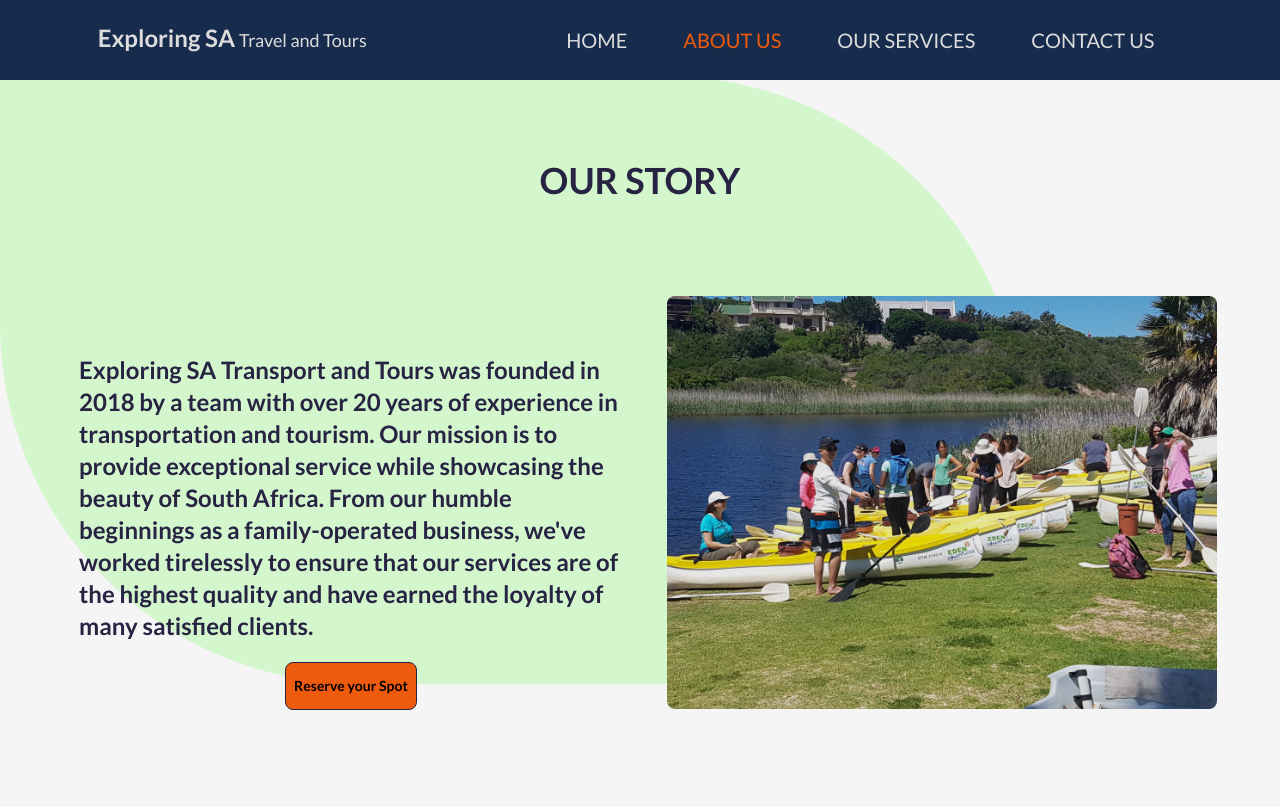
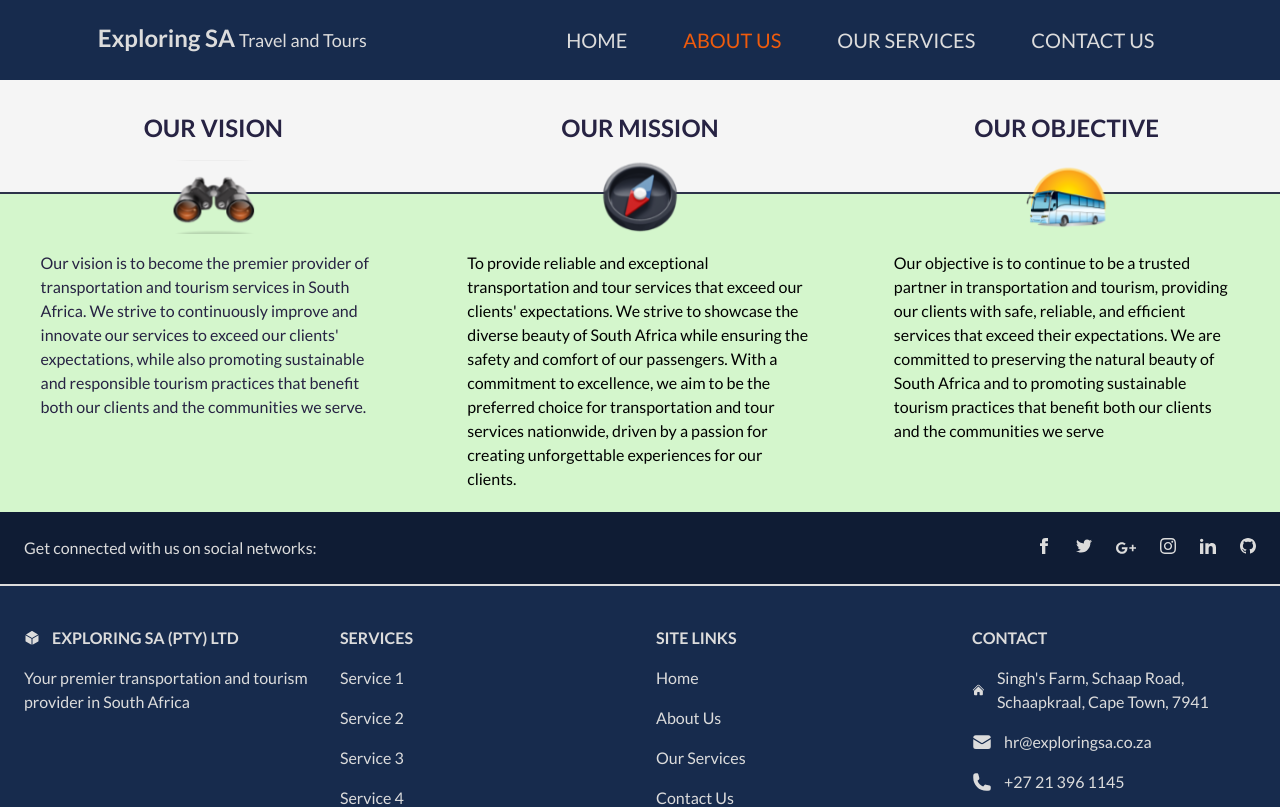
Before and after one commit to Riyaazct/exploringsa, a React (Create React App) app: page /about in a window 1280 px wide. Shown: the top 807 px of the page. Built offline with nearby package versions, Linux system fonts and the light colour scheme; what tailwindcss-animated, tw-elements would draw is missing.

Commit message:
add background to screens >= 768px and adjust styling across all views

```diff
--- a/src/routes/AboutUs.js
+++ b/src/routes/AboutUs.js
@@ -3,7 +3,7 @@ import Vision from "./Vision";
 
 const AboutUs = () => (
   <>
-    <div className="relative pt-16 md:mt-24 mb-52 sm:mb-36 md:mb-0 md:h-[80vh] lg:mb-[150px] 2xl:h-[90vh] ">
+    <div className="hidden relative pt-16 md:mt-24 mb-52 sm:mb-36 md:mb-0 md:h-[80vh] lg:mb-[150px] 2xl:h-[90vh] ">
       <h1
         className="text-center my-12 text-2xl font-semibold text-blueText
                      md:mt-0 md:mb-12 md:text-3xl
@@ -18,7 +18,7 @@ const AboutUs = () => (
       >
         {/* TEXT */}
         <div
-          className="max-w-[90%] sm:max-w-[45%] text-center rounded-lg mt-5
+          className="max-w-[90%] sm:max-w-[50%] text-center rounded-lg mt-5
                         md:max-w-[45%] lg:max-w-[50%] xl:max-w-[45%]"
         >
           <p className="my-auto text-blueText font-semibold md:text-[1.06rem] md:px-4 lg:text-lg xl:text-2xl sm:text-left">
@@ -48,7 +48,7 @@ const AboutUs = () => (
         {/* IMAGE */}
         <div className="relative sm:mb-10 md:max-w-[58%] lg:max-w-[55%]">
           <img
-            className=" m-auto sm:rounded-lg md:max-h-[40%] lg:max-w-[480px]
+            className=" m-auto sm:min-h-[280px] sm:w-auto sm:rounded-lg md:max-h-[40%] lg:max-w-[480px]
                         xl:max-w-[550px] 2xl:max-w-[650px]"
             src="images/our story 2.jpg"
             alt="the company tour guide and owner with some tourists"
--- a/src/routes/Vision.js
+++ b/src/routes/Vision.js
@@ -2,8 +2,9 @@ import React from "react";
 
 const Vision = () => {
   return (
-    <div className="flex flex-col text-center md:flex-row gap-2">
-      <div className="mb-28">
+    <div className="flex flex-col md:h-[50vh] text-center md:flex-row md:pb-8 relative mt-28">
+      {/*DELETE THE MT-28 AT THE END*/}
+      <div className="mb-16 max-w-sm md:mb-8 md:max-h-[500px] mx-auto">
         <h2 className="text-2xl text-blueText font-semibold">
           OUR VISION
         </h2>
@@ -12,7 +13,7 @@ const Vision = () => {
           src="images/icons/vision.svg"
           alt="binoculars icon"
         />
-        <p className="w-2/3 mx-auto text-blueText  sm:text-lg">
+        <p className="max-w-2/3 md:max-w-[90%] text-left mx-auto text-blueText">
           Our vision is to become the premier provider of
           transportation and tourism services in South Africa. We
           strive to continuously improve and innovate our services to
@@ -21,7 +22,7 @@ const Vision = () => {
           both our clients and the communities we serve.
         </p>
       </div>
-      <div className="mb-28">
+      <div className="mb-16 max-w-sm md:mb-8 md:max-h-[500px] mx-auto">
         <h2 className="text-2xl text-blueText font-semibold">
           OUR MISSION
         </h2>
@@ -30,7 +31,7 @@ const Vision = () => {
           src="images/icons/mission.svg"
           alt="compass icon"
         />
-        <p className="w-2/3 mx-auto text-blueText sm:text-lg">
+        <p className="max-w-2/3 md:max-w-[90%] text-left mx-auto text-blueTex">
           To provide reliable and exceptional transportation and tour
           services that exceed our clients' expectations. We strive to
           showcase the diverse beauty of South Africa while ensuring
@@ -41,7 +42,7 @@ const Vision = () => {
           clients.
         </p>
       </div>
-      <div className="mb-28">
+      <div className="mb-16 max-w-sm md:mb-8 md:max-h-[500px] mx-auto">
         <h2 className="text-2xl text-blueText font-semibold">
           OUR OBJECTIVE
         </h2>
@@ -50,7 +51,7 @@ const Vision = () => {
           src="images/icons/objective.svg"
           alt="bus icon"
         />
-        <p className="w-2/3 mx-auto text-blueText sm:text-lg">
+        <p className="max-w-2/3 md:max-w-[90%] text-left mx-auto text-blueTex">
           Our objective is to continue to be a trusted partner in
           transportation and tourism, providing our clients with safe,
           reliable, and efficient services that exceed their
@@ -60,6 +61,7 @@ const Vision = () => {
           we serve
         </p>
       </div>
+      <div className="hidden md:block absolute bg-lightGreen w-full h-[80%] border-t-[2px] border-[#2D334A] bottom-0 -z-10" />
     </div>
   );
 };
```
